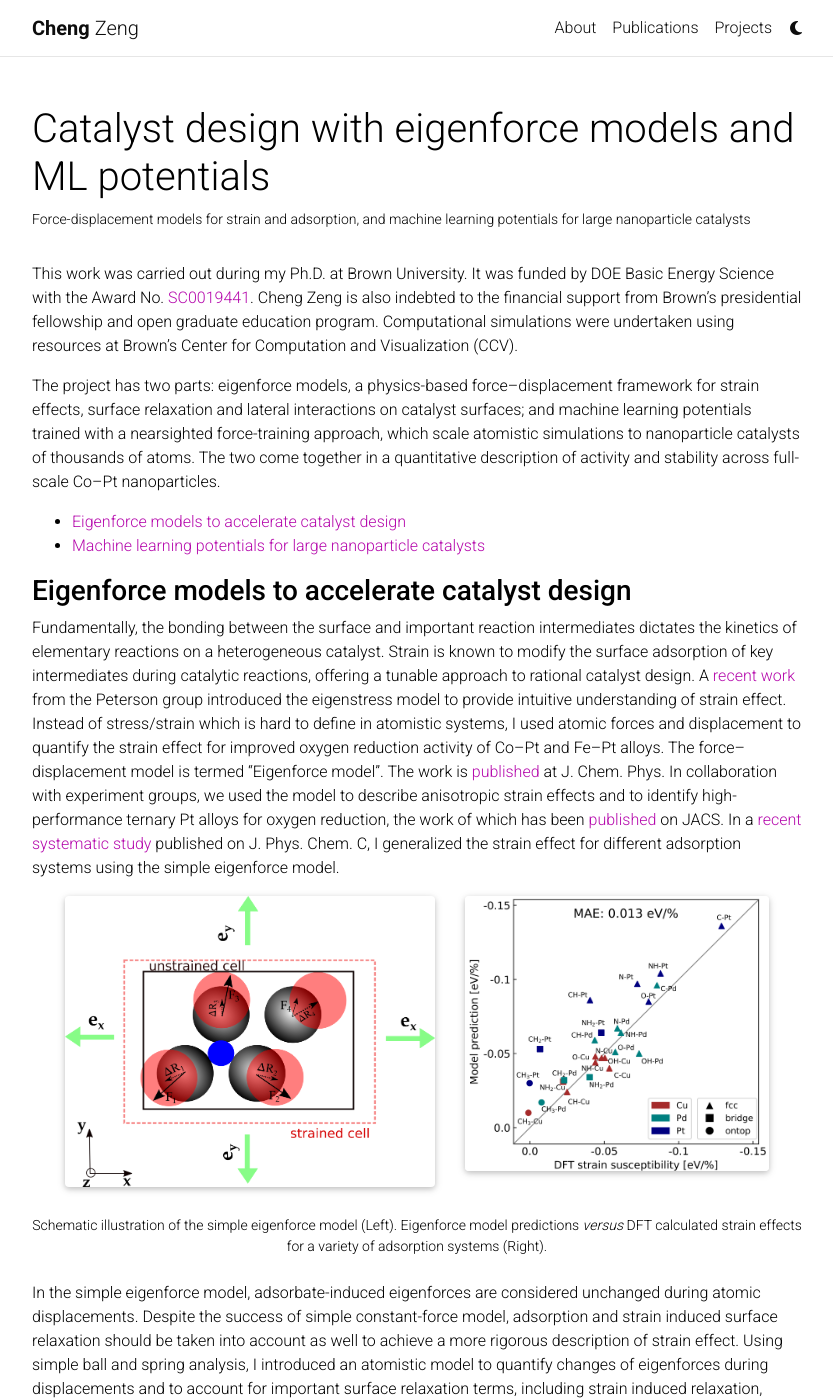
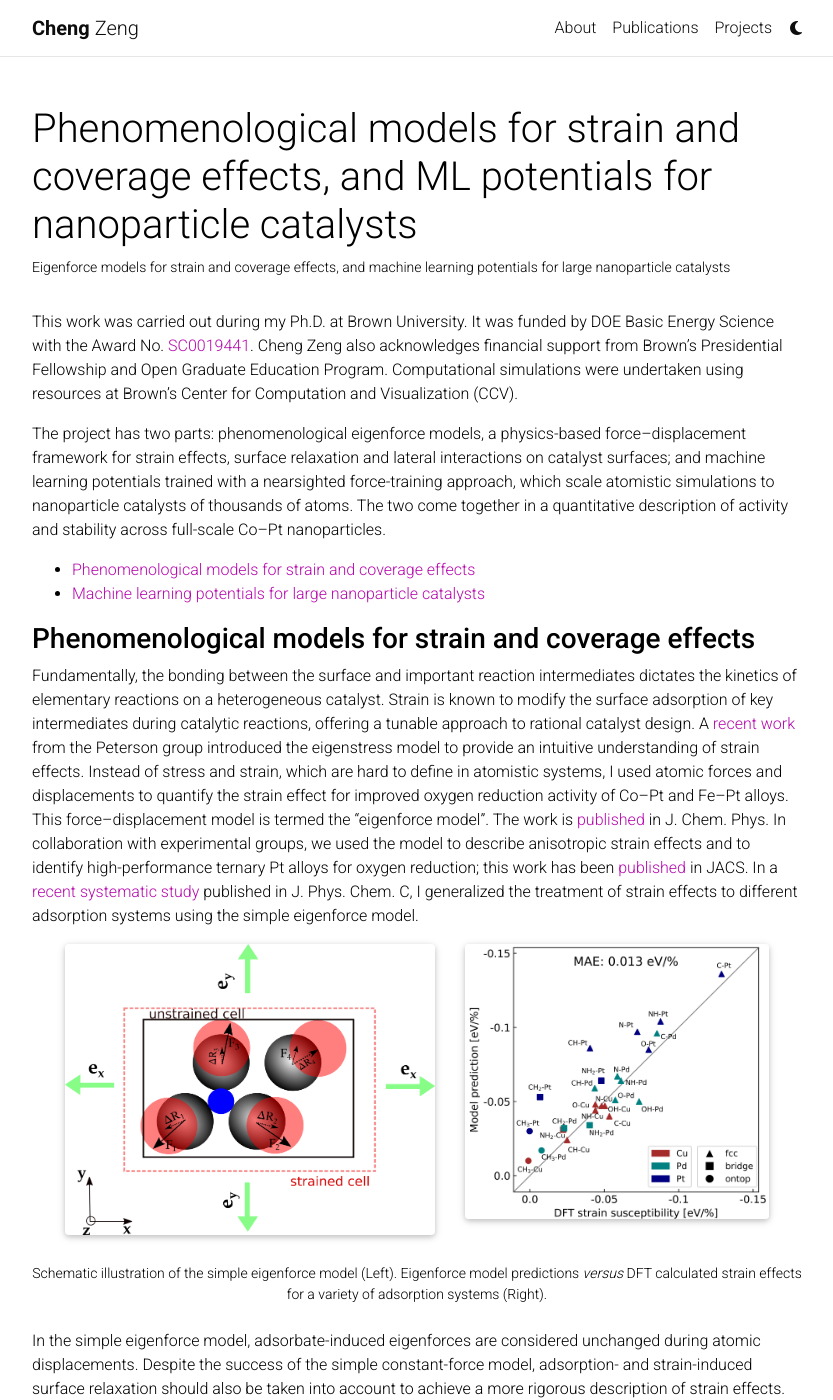
Before and after one commit to cengc13/website, a Jekyll site: the page built from _projects/catalyst-design.md, in a window 1280 px wide and 1400 px high. Shown: the whole window, without its empty margins (223-1056 px from the left). Built offline with Jekyll 4.4.1, drawn with Linux system fonts in a browser that asks for light colours; comment, search, counter and statistics services are not loaded; a style sheet for code colours, icons or effects is not loaded; some of the changed text lies outside the part shown.

Commit message:
retitle catalyst design project and fix typos in description
Co-Authored-By: Claude Opus 5.5 <noreply@anthropic.com>

```diff
--- a/_projects/catalyst-design.md
+++ b/_projects/catalyst-design.md
@@ -1,26 +1,26 @@
 ---
 layout: page
-title: Catalyst design with eigenforce models and ML potentials
-description: Force-displacement models for strain and adsorption, and machine learning potentials for large nanoparticle catalysts
+title: Phenomenological models for strain and coverage effects, and ML potentials for nanoparticle catalysts
+description: Eigenforce models for strain and coverage effects, and machine learning potentials for large nanoparticle catalysts
 img: assets/img/projects/catalyst-design/catalyst-design-thumbnail.png
 importance: 3
 category: Research
 period: Ph.D. · Brown University
 ---
 
-This work was carried out during my Ph.D. at Brown University. It was funded by DOE Basic Energy Science with the Award No. <a href='https://pamspublic.science.energy.gov/WebPAMSExternal/Interface/Common/ViewPublicAbstract.aspx?rv=ea42433a-4522-453d-8d7e-5379ff745b47&rtc=24&PRoleId=10'>SC0019441</a>. Cheng Zeng is also indebted to the financial support from Brown's presidential fellowship and open graduate education program. Computational simulations were undertaken using resources at Brown's Center for Computation and Visualization (CCV).
+This work was carried out during my Ph.D. at Brown University. It was funded by DOE Basic Energy Science with the Award No. <a href='https://pamspublic.science.energy.gov/WebPAMSExternal/Interface/Common/ViewPublicAbstract.aspx?rv=ea42433a-4522-453d-8d7e-5379ff745b47&rtc=24&PRoleId=10'>SC0019441</a>. Cheng Zeng also acknowledges financial support from Brown's Presidential Fellowship and Open Graduate Education Program. Computational simulations were undertaken using resources at Brown's Center for Computation and Visualization (CCV).
 
-The project has two parts: eigenforce models, a physics-based force--displacement framework for strain effects, surface relaxation and lateral interactions on catalyst surfaces; and machine learning potentials trained with a nearsighted force-training approach, which scale atomistic simulations to nanoparticle catalysts of thousands of atoms. The two come together in a quantitative description of activity and stability across full-scale Co--Pt nanoparticles.
+The project has two parts: phenomenological eigenforce models, a physics-based force--displacement framework for strain effects, surface relaxation and lateral interactions on catalyst surfaces; and machine learning potentials trained with a nearsighted force-training approach, which scale atomistic simulations to nanoparticle catalysts of thousands of atoms. The two come together in a quantitative description of activity and stability across full-scale Co--Pt nanoparticles.
 
-- [Eigenforce models to accelerate catalyst design](#eigenforce-models-to-accelerate-catalyst-design)
+- [Phenomenological models for strain and coverage effects](#phenomenological-models-for-strain-and-coverage-effects)
 - [Machine learning potentials for large nanoparticle catalysts](#machine-learning-potentials-for-large-nanoparticle-catalysts)
 
-### **Eigenforce models to accelerate catalyst design**
+### **Phenomenological models for strain and coverage effects**
 
 Fundamentally, the bonding between the surface and important reaction intermediates dictates the kinetics of elementary reactions on a heterogeneous catalyst.
 Strain is known to modify the surface adsorption of key intermediates during catalytic reactions, offering a tunable approach to rational catalyst design.
-A [recent work](https://www.nature.com/articles/s41929-018-0054-0) from the Peterson group introduced the eigenstress model to provide intuitive  understanding of strain effect.
-Instead of stress/strain which is hard to define in atomistic systems, I used atomic forces and displacement to quantify the strain effect for improved oxygen reduction activity of Co--Pt and Fe--Pt alloys. The force--displacement model is termed "Eigenforce model". The work is [published](https://pubs.aip.org/aip/jcp/article-abstract/150/4/041704/1023696/Face-centered-tetragonal-FCT-Fe-and-Co-alloys-of?redirectedFrom=fulltext) at J. Chem. Phys. In collaboration with experiment groups, we used the model to describe anisotropic strain effects and to identify high-performance ternary Pt alloys for oxygen reduction, the work of which has been [published](https://pubs.acs.org/doi/abs/10.1021/jacs.0c08962) on JACS. In a [recent systematic study](https://pubs.acs.org/doi/abs/10.1021/acs.jpcc.2c07246) published on J. Phys. Chem. C, I generalized the strain effect for different adsorption systems using the simple eigenforce model.
+A [recent work](https://www.nature.com/articles/s41929-018-0054-0) from the Peterson group introduced the eigenstress model to provide an intuitive understanding of strain effects.
+Instead of stress and strain, which are hard to define in atomistic systems, I used atomic forces and displacements to quantify the strain effect for improved oxygen reduction activity of Co--Pt and Fe--Pt alloys. This force--displacement model is termed the "eigenforce model". The work is [published](https://pubs.aip.org/aip/jcp/article-abstract/150/4/041704/1023696/Face-centered-tetragonal-FCT-Fe-and-Co-alloys-of?redirectedFrom=fulltext) in J. Chem. Phys. In collaboration with experimental groups, we used the model to describe anisotropic strain effects and to identify high-performance ternary Pt alloys for oxygen reduction; this work has been [published](https://pubs.acs.org/doi/abs/10.1021/jacs.0c08962) in JACS. In a [recent systematic study](https://pubs.acs.org/doi/abs/10.1021/acs.jpcc.2c07246) published in J. Phys. Chem. C, I generalized the treatment of strain effects to different adsorption systems using the simple eigenforce model.
 
 <div class="row justify-content-sm-center">
     <div class="col-sm-6 mt-3 mt-md-0">
@@ -34,8 +34,8 @@ Instead of stress/strain which is hard to define in atomistic systems, I used at
     Schematic illustration of the simple eigenforce model (Left). Eigenforce model predictions <i>versus</i> DFT calculated strain effects for a variety of adsorption systems (Right).
 </div>
 
-In the simple eigenforce model, adsorbate-induced eigenforces are considered unchanged during atomic displacements. Despite the success of simple constant-force model, adsorption and strain induced surface relaxation should be taken into account as well to achieve a more rigorous description of strain effect. Using simple ball and spring analysis, I introduced an atomistic model to quantify changes of eigenforces during displacements and to account for important surface relaxation terms, including strain induced relaxation, adsorbate induced relaxation and relaxation due to strain and adsorption coupling.
-I also discuss why simple constant-force model gives good predictions for strain effect in many systems.
+In the simple eigenforce model, adsorbate-induced eigenforces are considered unchanged during atomic displacements. Despite the success of the simple constant-force model, adsorption- and strain-induced surface relaxation should also be taken into account to achieve a more rigorous description of strain effects. Using a simple ball-and-spring analysis, I introduced an atomistic model to quantify changes of eigenforces during displacements and to account for important surface relaxation terms, including strain-induced relaxation, adsorbate-induced relaxation and relaxation due to strain--adsorption coupling.
+I also discussed why the simple constant-force model gives good predictions of strain effects in many systems.
 
 <div class="row justify-content-sm-center">
     <div class="col-sm-6 mt-3 mt-md-0">
@@ -49,27 +49,27 @@ I also discuss why simple constant-force model gives good predictions for strain
     Schematic of coupling of strain and adsorption (Left). Strategy to decouple spring constants in atomistic simulations (Right).
 </div>
 
-The strain effect and surface relaxation of single adsorption are now well described by the above two models. Nevertheless, in real catalysis scenario, multiple adsorbates may exist on the catalyst surface. A complete picture is out of reach without inclusion of lateral interactions between adsorbates.
-Inspired by the [pioneering work](https://www.sciencedirect.com/science/article/pii/0039602877904691) of Lau and Kohn, I further developed the eigenforce framework to quantify the elastic interaction between adsorbates on a metallic surface and the elastic component is ascribed to the cooperative/frustrated surface relaxation due to coexistence of multiple adsorbates. Besides, I found that non-elastic counterpart can be well approximated by a simple two-body fitting using a small number of DFT calculations. Combining both elastic and non-elastic terms, a full picture of lateral interaction for arbitrary adsorbate coverage can be completed.
+The strain effect and surface relaxation for a single adsorbate are well described by the above two models. In realistic catalytic conditions, however, multiple adsorbates may coexist on the catalyst surface, and a complete picture is out of reach without including lateral interactions between adsorbates.
+Inspired by the [pioneering work](https://www.sciencedirect.com/science/article/pii/0039602877904691) of Lau and Kohn, I further extended the eigenforce framework to quantify elastic interactions between adsorbates on a metallic surface, where the elastic component is ascribed to cooperative or frustrated surface relaxation arising from the coexistence of multiple adsorbates. I also found that the non-elastic counterpart can be well approximated by a simple two-body fit using a small number of DFT calculations. Combining the elastic and non-elastic terms gives a full picture of lateral interactions at arbitrary adsorbate coverage.
 
 <div class="row justify-content-sm-center">
     <div class="col-sm-5 mt-3 mt-md-0">
-        {% include figure.html path="assets/img/projects/physical-models/elastic-li.png" title="Elastic lateral interation" class="img-fluid rounded z-depth-1" zoomable="true"%}
+        {% include figure.html path="assets/img/projects/physical-models/elastic-li.png" title="Elastic lateral interaction" class="img-fluid rounded z-depth-1" zoomable="true"%}
     </div>
     <div class="col-sm-6 mt-3 mt-md-0">
         {% include figure.html path="assets/img/projects/physical-models/DFT_vs_model.png" title="DFT versus Model" class="img-fluid rounded z-depth-1" zoomable="true"%}
     </div>
 </div>
 <div class="caption">
-    One-dimensional schematic of elastic interactions between adsorbates on a surface (Left). DFT calculated lateral interaction versus Model predictions (Right).
+    One-dimensional schematic of elastic interactions between adsorbates on a surface (Left). DFT-calculated lateral interactions <i>versus</i> model predictions (Right).
 </div>
 
-The force--displacement framework enables fast evaluation of strain effect, surface relaxation and lateral interaction with only a small number of DFT calculations. These methods combined provide a scalable solution to rapid design of electrocatalysts.
+The force--displacement framework enables fast evaluation of strain effects, surface relaxation and lateral interactions with only a small number of DFT calculations. Together, these methods provide a scalable route to the rapid design of electrocatalysts.
 
 ### **Machine learning potentials for large nanoparticle catalysts**
 
-State-of-the-art nanoparticle catalysts can come up in sizes of more than 5000 atoms while modern standard DFT calculations used to provide physical insights into material properties are limited to around 500 atoms. To bridge this size gap, I first developed a nearsighted force-training (NFT) approach to systematically generate small-size informative training structures for target nanoparticles in a learning-on-the-fly manner.
-The key of a successful NFT is to align the nearsightedness of finite-ranged machine learning potentials with that of *ab initio* calculators. The original NFT work discusses the theoretical principles, methods and algorithms, and the approach was benchmarked on pure Pt nanoparticles using the atom-centered neural networks as machine learning models.
+State-of-the-art nanoparticle catalysts can contain more than 5000 atoms, while the standard DFT calculations used to provide physical insight into material properties are limited to around 500 atoms. To bridge this size gap, I first developed a nearsighted force-training (NFT) approach to systematically generate small-size informative training structures for target nanoparticles in a learning-on-the-fly manner.
+The key to a successful NFT is to align the nearsightedness of finite-ranged machine learning potentials with that of *ab initio* calculators. The original NFT work discusses the theoretical principles, methods and algorithms, and the approach was benchmarked on pure Pt nanoparticles using atom-centered neural networks as the machine learning models.
 
 <div class="row justify-content-sm-center">
     <div class="col-sm-8 mt-3 mt-md-0">
@@ -80,21 +80,21 @@ The key of a successful NFT is to align the nearsightedness of finite-ranged mac
     </div>
 </div>
 <div class="caption">
-    Workflow of structure initialization and nearsighted force training (Left). NFT learning on a Pt260 nanoparticle: Uncertainty and # chunks propagation with iteration steps (Right).
+    Workflow of structure initialization and nearsighted force training (Left). NFT learning on a Pt260 nanoparticle: evolution of uncertainty and number of chunks with iteration steps (Right).
 </div>
 
-I further extended the NFT approach to spin-polarized Co--Pt nanoparticles. The trained neural network potentials (NNPs) are robust and transferable in describing energetics of Co--Pt nanoparticles in different sizes, compositions, shapes and atomic arrangements. I addressed some key phase stability questions surrounding Co--Pt nanoparticles, including morphology crossover, order--disorder phase transition and the putative most stable atomic arrangement. Moreover, highly scalable SPARC DFT calculations performed by our collaborators at Georgia Tech validated machine learning predicted stable structures and represented the largest size of Co--Pt nanoparticles ever calculated by a full *ab initio* code.
+I further extended the NFT approach to spin-polarized Co--Pt nanoparticles. The trained neural network potentials (NNPs) are robust and transferable in describing the energetics of Co--Pt nanoparticles of different sizes, compositions, shapes and atomic arrangements. I addressed some key phase stability questions surrounding Co--Pt nanoparticles, including morphology crossover, the order--disorder phase transition and the putative most stable atomic arrangement. Moreover, highly scalable SPARC DFT calculations performed by our collaborators at Georgia Tech validated the stable structures predicted by machine learning, and represent the largest Co--Pt nanoparticles ever calculated with a full *ab initio* code.
 
 <div class="row justify-content-sm-center">
     <div class="col-sm mt-3 mt-md-0">
-        {% include figure.html path="assets/img/projects/exascale-computing/packing_pattern.png" title="Shell by shell packing pattern" class="img-fluid rounded z-depth-1" zoomable="true"%}
+        {% include figure.html path="assets/img/projects/exascale-computing/packing_pattern.png" title="Shell-by-shell packing pattern" class="img-fluid rounded z-depth-1" zoomable="true"%}
     </div>
 </div>
 <div class="caption">
-    Shell by shell atomic arrangement of a Co3102Pt3164 truncated octahedron optimized by Monte-Carlo simulations.
+    Shell-by-shell atomic arrangement of a Co<sub>3102</sub>Pt<sub>3164</sub> truncated octahedron optimized by Monte Carlo simulations.
 </div>
 
-To complete the understanding of catalytic performance of nanoparticle catalysts, I combined the NFT approach with a newly-developed eigenforce model, a geometric descriptor using generalized coordination number and microkinetic analysis based on DFT calculated free energy diagram for oxygen reduction reaction. This combined strategy allows for a quantitative description of relative catalytic activities across Co--Pt nanoparticles with different sizes and Co compositions. Besides, the stability of Co--Pt nanoparticles can be described using electrochemical dissolution potentials.
+To complete the understanding of the catalytic performance of nanoparticle catalysts, I combined the NFT approach with a newly developed eigenforce model, a geometric descriptor based on the generalized coordination number, and microkinetic analysis based on DFT-calculated free energy diagrams for the oxygen reduction reaction. This combined strategy allows for a quantitative description of relative catalytic activities across Co--Pt nanoparticles with different sizes and Co compositions. In addition, the stability of Co--Pt nanoparticles can be described using electrochemical dissolution potentials.
 
 <div class="row justify-content-sm-center">
     <div class="col-sm mt-3 mt-md-0">
@@ -105,8 +105,8 @@ To complete the understanding of catalytic performance of nanoparticle catalysts
     </div>
 </div>
 <div class="caption">
-    Atom-level limiting potential for oxygen reduction reaction (Left) and Atom-level dissolution potential (Right) of a full-scale 9 nm Co--Pt truncated octahedron of ~17000 atoms.
+    Atom-level limiting potential for the oxygen reduction reaction (Left) and atom-level dissolution potential (Right) of a full-scale 9 nm Co--Pt truncated octahedron of ~17000 atoms.
 </div>
 
-The NFT paper is [available](https://pubs.aip.org/aip/jcp/article/156/6/064104/2840702/A-nearsighted-force-training-approach-to) at J. Chem. Phys.
-The Co--Pt phase stability work is available at Journal of Physical Chemistry C [here](https://pubs.acs.org/doi/abs/10.1021/acs.jpcc.3c04639). The work regarding Co--Pt nanoparticle catalytic activity and stability is under preparation.
+The NFT paper is [available](https://pubs.aip.org/aip/jcp/article/156/6/064104/2840702/A-nearsighted-force-training-approach-to) in J. Chem. Phys.
+The Co--Pt phase stability work is available in J. Phys. Chem. C [here](https://pubs.acs.org/doi/abs/10.1021/acs.jpcc.3c04639). The work on Co--Pt nanoparticle catalytic activity and stability is in preparation.
```
